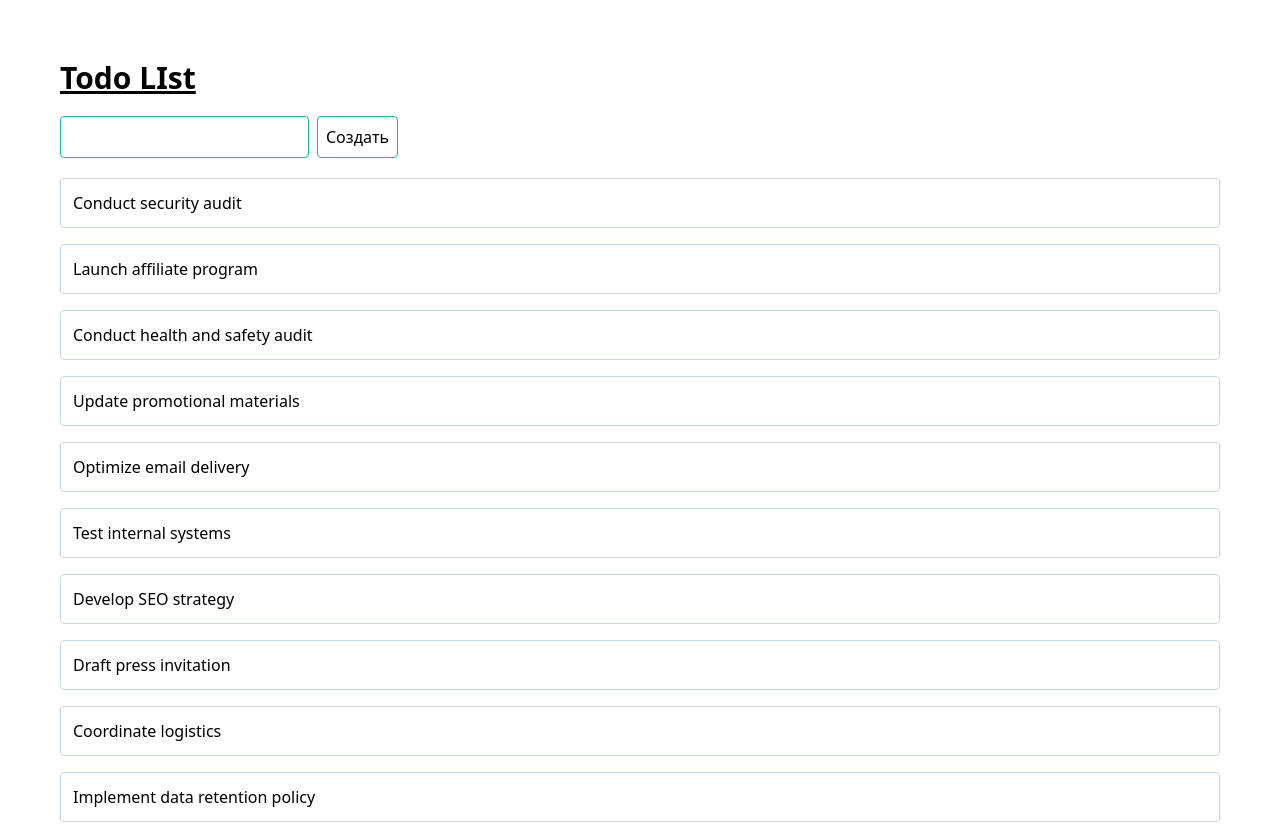
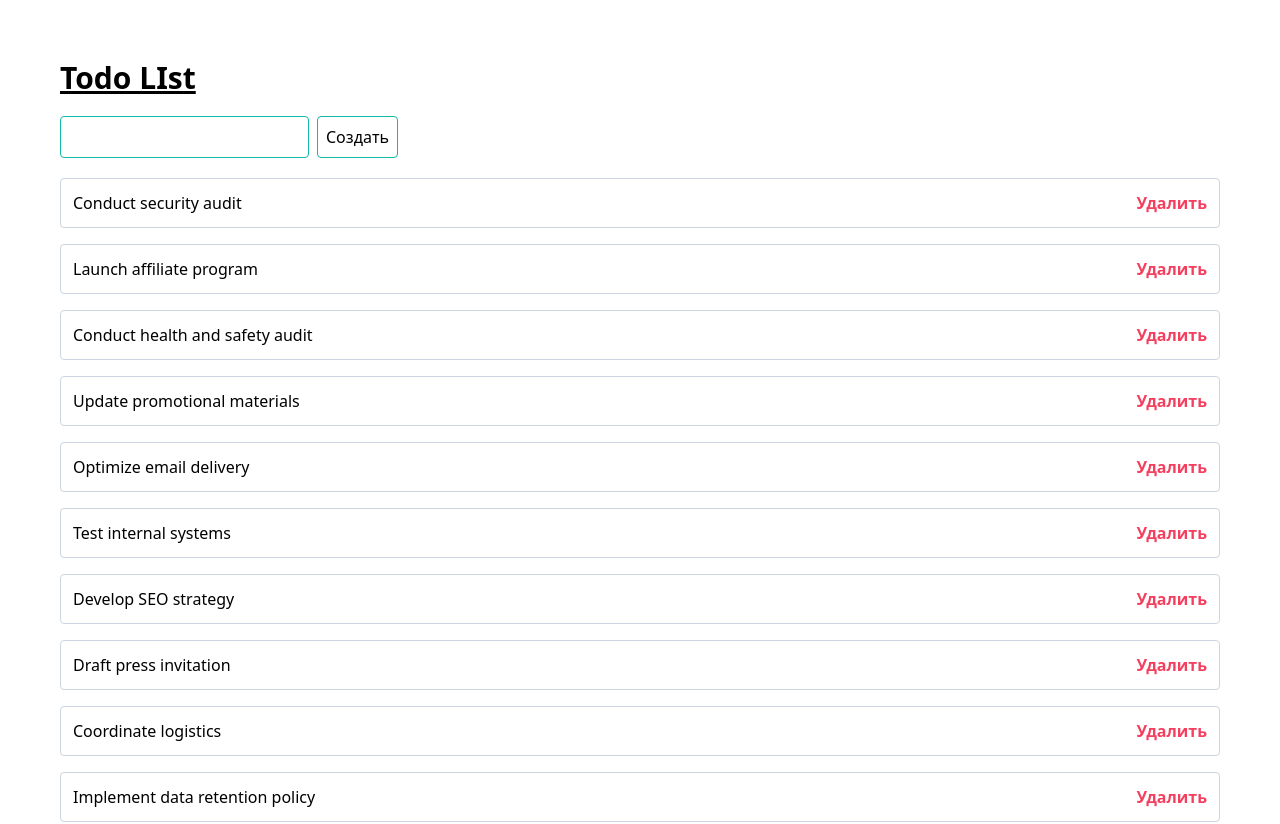
Before and after one commit to camward/TSQ-App, a React (Vite) app: page / in a window 1280 px wide. Shown: the top 824 px of the page. Built offline with nearby package versions, Linux system fonts and the light colour scheme; data requests are answered from the project's data file.

Commit message:
мутации. удаление задачи

```diff
--- a/src/modules/todo-list/todo-list.tsx
+++ b/src/modules/todo-list/todo-list.tsx
@@ -1,10 +1,12 @@
 import { useTodoList } from "./use-todo-list";
 import { useCreateTodo } from "./use-create-todo";
+import { useDeleteTodo } from "./use-delete-todo";
 
 export function TodoList() {
   const { error, isLoading, todoItems } = useTodoList();
 
   const createTodo = useCreateTodo();
+  const deleteTodo = useDeleteTodo();
 
   if (isLoading) {
     return <div>Loading</div>;
@@ -33,8 +35,19 @@
       </form>
       <div className={"flex flex-col gap-4"}>
         {todoItems?.map((todo) => (
-          <div className="border border-slate-300 rounded p-3" key={todo.id}>
+          <div
+            className="border border-slate-300 rounded p-3 flex justify-between"
+            key={todo.id}
+          >
             {todo.text}
+
+            <button
+              disabled={deleteTodo.getIsPending(todo.id)}
+              onClick={() => deleteTodo.handleDelete(todo.id)}
+              className="text-rose-500 font-bold disabled:text-rose-300"
+            >
+              Удалить
+            </button>
           </div>
         ))}
       </div>
--- /dev/null
+++ b/src/modules/todo-list/use-delete-todo.ts
@@ -0,0 +1,31 @@
+import { useMutation, useQueryClient } from "@tanstack/react-query";
+import { todoListApi } from "./api";
+
+export function useDeleteTodo() {
+  const queryClient = useQueryClient();
+
+  const deleteTodoMutation = useMutation({
+    mutationFn: todoListApi.deleteTodo,
+    async onSettled() {
+      queryClient.invalidateQueries(todoListApi.getTodoListQueryOptions());
+    },
+    async onSuccess(_, deletedId) {
+      const todos = queryClient.getQueryData(
+        todoListApi.getTodoListQueryOptions().queryKey,
+      );
+
+      if (todos) {
+        queryClient.setQueryData(
+          todoListApi.getTodoListQueryOptions().queryKey,
+          todos.filter((item) => item.id !== deletedId),
+        );
+      }
+    },
+  });
+
+  return {
+    handleDelete: deleteTodoMutation.mutate,
+    getIsPending: (id: string) =>
+      deleteTodoMutation.isPending && deleteTodoMutation.variables === id,
+  };
+}
--- a/src/modules/todo-list/use-todo-list.tsx
+++ b/src/modules/todo-list/use-todo-list.tsx
@@ -9,7 +9,7 @@
     refetch,
   } = useQuery({
     ...todoListApi.getTodoListQueryOptions(),
-    select: (data) => data.toReversed(),
+    select: (data) => data.reverse(),
   });
 
   return { error, todoItems, isLoading, refetch };
```
Also changed, not shown: db.json (line endings or trailing spaces).
